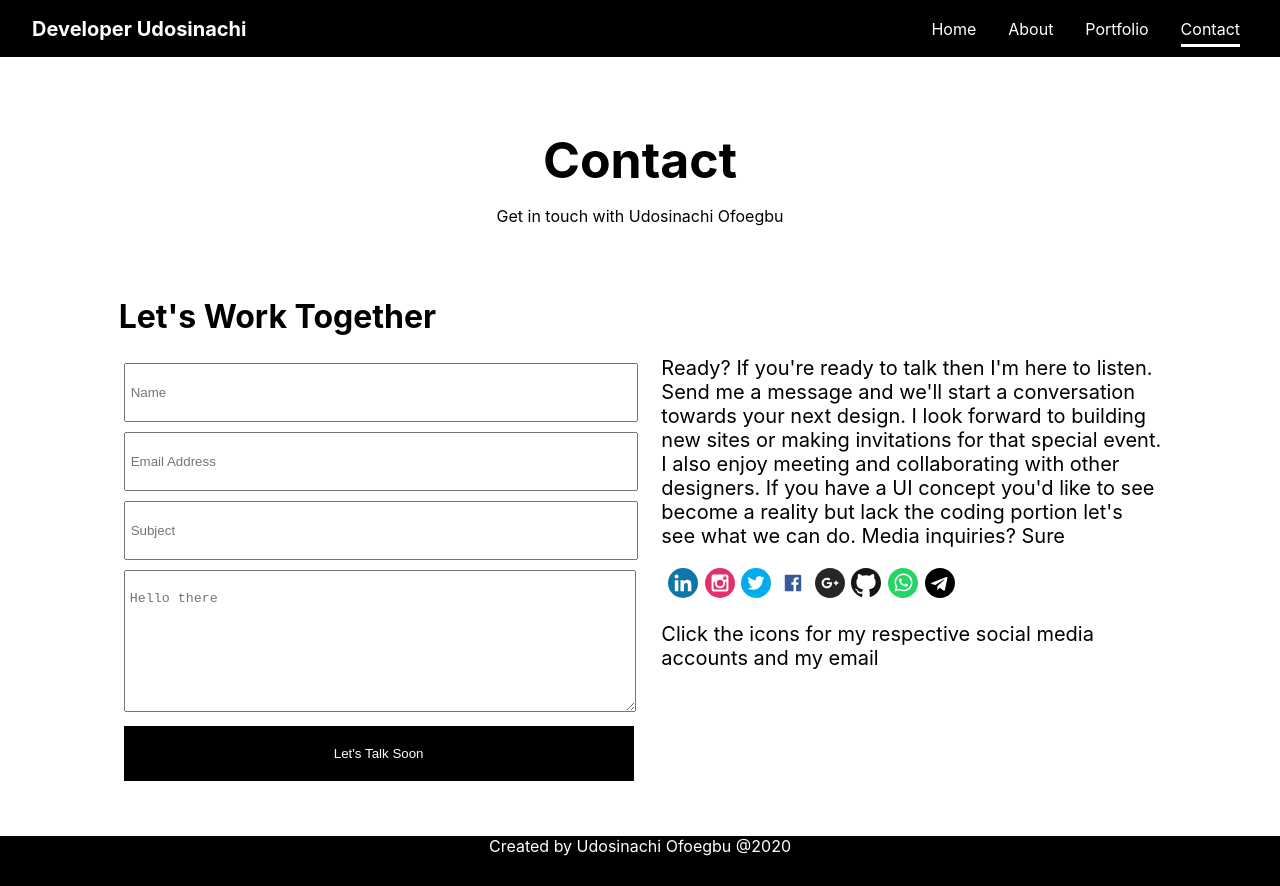
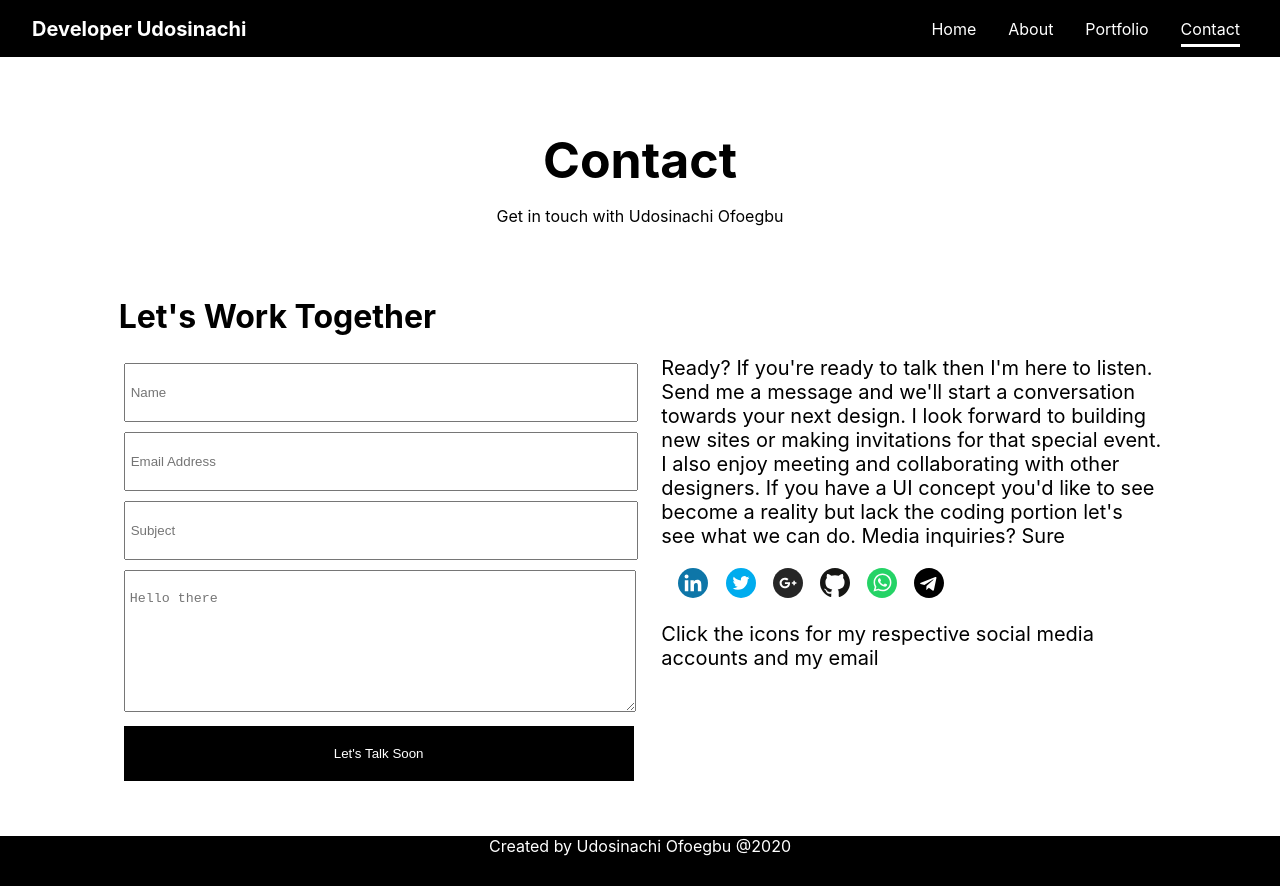
Before and after one commit to udosinachi/Myportfolio, a React (Create React App) app: page /contact in a window 1280 px wide. Built offline with nearby package versions, Linux system fonts and the light colour scheme.

Commit message:
Icon links

```diff
--- a/src/pages/contact/Contact.js
+++ b/src/pages/contact/Contact.js
@@ -25,14 +25,12 @@ class Contact extends React.Component{
                         <div className='social'>
                             <p>Ready? If you're ready to talk then I'm here to listen. Send me a message and we'll start a conversation towards your next design. I look forward to building new sites or making invitations for that special event. I also enjoy meeting and collaborating with other designers. If you have a UI concept you'd like to see become a reality but lack the coding portion let's see what we can do. Media inquiries? Sure</p>
                             <div className='icons'>
-                                <a href='https://www.google.com' target='_blank'><img src='/asset/svg/1.svg' alt='icon' className='1' /></a>
-                                <a href='https://www.google.com' target='_blank'><img src='/asset/svg/3.svg' alt='icon' className='2' /></a>
-                                <a href='https://www.google.com' target='_blank'><img src='/asset/svg/4.svg' alt='icon' className='3' /></a>
-                                <a href='https://www.google.com' target='_blank'><img src='/asset/svg/8.svg' alt='icon' className='4' /></a>
-                                <a href='https://www.google.com' target='_blank'><img src='/asset/svg/2.svg' alt='icon' className='4' /></a>
-                                <a href='https://www.google.com' target='_blank'><img src='/asset/svg/9.svg' alt='icon' className='4' /></a>
-                                <a href='https://www.google.com' target='_blank'><img src='/asset/svg/10.svg' alt='icon' className='4' /></a>
-                                <a href='https://www.google.com' target='_blank'><img src='/asset/svg/11.svg' alt='icon' className='4' /></a>
+                                <a href='https://www.linkedin.com/in/udosinachi' target='_blank'><img src='/asset/svg/1.svg' alt='icon' className='1' /></a>
+                                <a href='https://www.twitter.com/udosinachii' target='_blank'><img src='/asset/svg/4.svg' alt='icon' className='3' /></a>
+                                <a href='https://mail.google.com/mail/u/udosipat@gmail.com' target='_blank'><img src='/asset/svg/2.svg' alt='icon' className='4' /></a>
+                                <a href='https://github.com/udosinachi' target='_blank'><img src='/asset/svg/9.svg' alt='icon' className='4' /></a>
+                                <a href='https://wa.me/+2348161993142' target='_blank'><img src='/asset/svg/10.svg' alt='icon' className='4' /></a>
+                                <a href='https://t.me/Udosi' target='_blank'><img src='/asset/svg/11.svg' alt='icon' className='4' /></a>
                             </div>
                             <p>Click the icons for my respective social media accounts and my email</p>
                         </div>
--- a/src/pages/home/Home.js
+++ b/src/pages/home/Home.js
@@ -20,12 +20,6 @@ function Home (){
                     <NavLink to='/portfolio'><button className='button1'>View Portfolio</button></NavLink>
                     <NavLink to='/contact'><button className='button2'>Contact</button></NavLink>
                 </div><br/><br/>
-                <div className='icons'>
-                    <a href='https://www.google.com' target='_blank'><img src='/asset/svg/1.svg' alt='icon' /></a>
-                    <a href='https://www.google.com' target='_blank'><img src='/asset/svg/4.svg' alt='icon' /></a>
-                    <a href='https://www.google.com' target='_blank'><img src='/asset/svg/9.svg' alt='icon' /></a>
-                    <a href='https://www.google.com' target='_blank'><img src='/asset/svg/10.svg' alt='icon' /></a>
-                </div>
             </div>
         </Div>
     )
--- a/src/pages/home/HomeStyle.js
+++ b/src/pages/home/HomeStyle.js
@@ -52,14 +52,5 @@ background: url('/asset/img/h.jpg');
             }
         }
     }
-    .icons{
-        width: 150px;
-        display: flex;
-        justify-content: space-evenly;
-        img{
-            width: 30px;
-            cursor: pointer;
-        }
-    }
 }
 `
```
